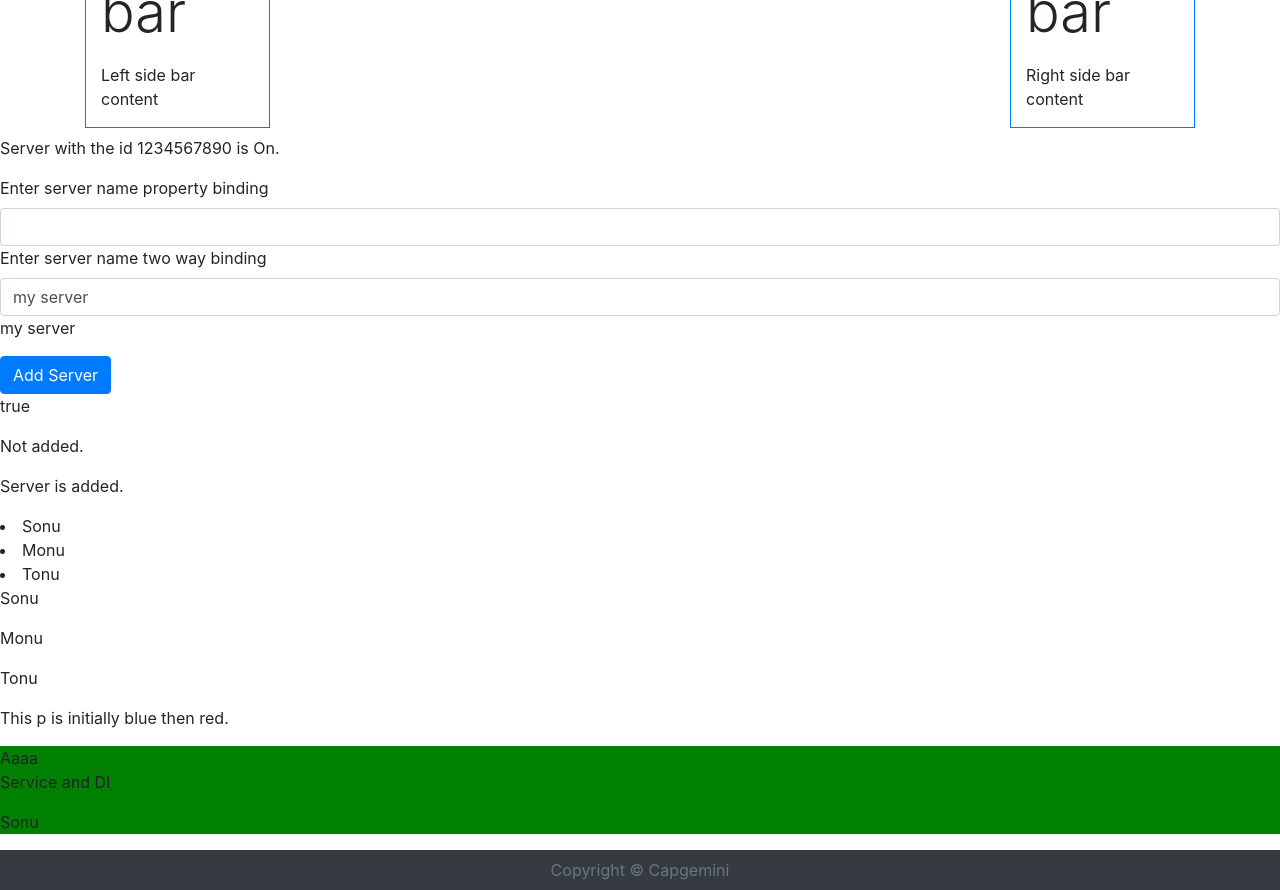
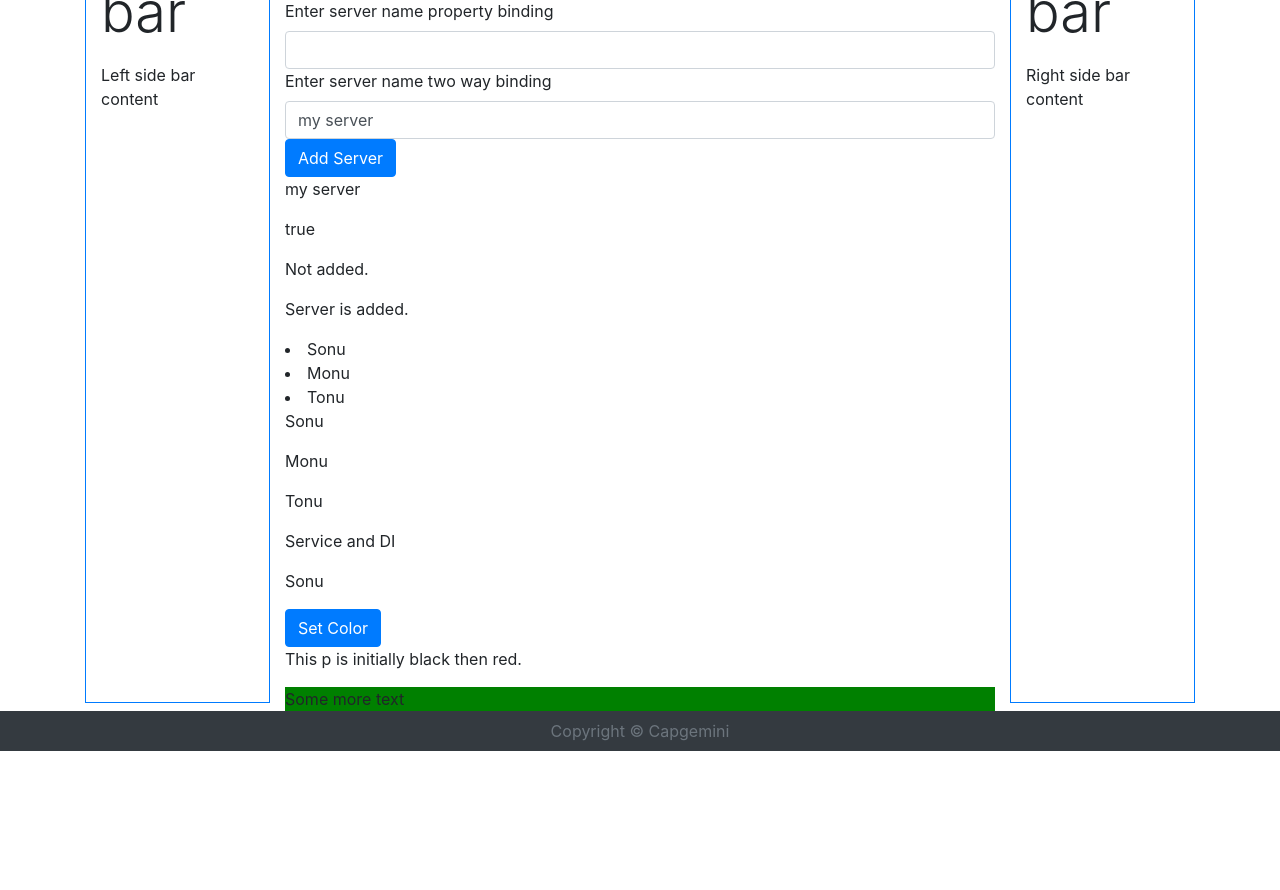
Before and after one commit to vamandeshmukh/cg-ang-app, an Angular app: page / in a window 1280 px wide. Shown: the part 220-1110 px from the top of the page. After the commit the page ends 971 px from the top, so only its background shows below. Built offline with nearby package versions, Linux system fonts and the light colour scheme.

Commit message:
Commit
Commit

```diff
--- a/src/app/app.component.html
+++ b/src/app/app.component.html
@@ -13,6 +13,8 @@
                 <p class="display-4">Main Content</p>
                 <p>Main content</p>
                 <!-- <main-content></main-content> -->
+                <app-header-data></app-header-data>
+
             </div>
 
             <div class="col-sm-2 sidenav border border-primary my-2 ">
@@ -21,8 +23,6 @@
                 <!-- <right-bar></right-bar> -->
             </div>
         </div>
-
     </div>
 </div>
-<app-header-data></app-header-data>
 <app-footer></app-footer>
--- a/src/app/app.module.ts
+++ b/src/app/app.module.ts
@@ -21,7 +21,7 @@ import { HeaderDataComponent } from './header-data/header-data.component';
     AppRoutingModule,
     FormsModule
   ],
-  providers: [CgDataService],
+  providers: [],
   bootstrap: [AppComponent]
 })
 export class AppModule { }
--- a/src/app/cg-data.service.ts
+++ b/src/app/cg-data.service.ts
@@ -6,7 +6,11 @@ import { Injectable } from '@angular/core';
 export class CgDataService {
 
   // http://localhost:8090/Employee
-  cgEmpData: string = "Sonu";
+  cgData: string = "Sonu";
+
+  getCgData(): string {
+    return this.cgData;
+  }
 
   constructor() { }
 }
--- a/src/app/header-data/header-data.component.html
+++ b/src/app/header-data/header-data.component.html
@@ -24,9 +24,9 @@
 <label>Enter server name two way binding</label>
 <input type="text" class="form-control" [(ngModel)]="serverName">
 
+<button class="btn btn-primary" (click)="onAddServer()">Add Server</button>
+
 <p>{{ serverName }}</p>
-
-<button class="btn btn-primary" (click)="setCurrentStyles()">Add Server</button>
 
 <p> {{addNewServer}} </p>
 <p> {{ serverAddStatus }} </p>
@@ -41,17 +41,12 @@
 
 <p *ngFor="let name of names">{{name}}</p>
 
-<p [ngStyle]="currentStyles">
-    This p is initially blue then red.
-</p>
+<p>Service and DI</p>
 
-<div [ngStyle]="{'background-color':addNewServer ? 'green' : 'red' }">Aaaa<div>
+<p> {{getCgData()}} </p>
 
-    <p>Service and DI</p>
-        <p> {{cgEmpData}} </p>
+<button class="btn btn-primary" (click)="setCurrentStyles()">Set Color</button>
 
+<p [ngStyle]="currentStyles">This p is initially black then red.</p>
 
-
-        <!-- <app-header-data-child> </app-header-data-child> -->
-
-        <!-- (event)="expression" -->
+<div [ngStyle]="{'background-color':addNewServer ? 'green' : 'red' }">Some more text<div></div>
--- a/src/app/header-data/header-data.component.ts
+++ b/src/app/header-data/header-data.component.ts
@@ -1,5 +1,5 @@
 import { Component, OnInit } from '@angular/core';
-import {CgDataService} from '../cg-data.service';
+import { CgDataService } from '../cg-data.service';
 
 @Component({
   selector: 'app-header-data',
@@ -8,13 +8,15 @@ import {CgDataService} from '../cg-data.service';
 })
 export class HeaderDataComponent extends CgDataService implements OnInit {
 
-  // empData: string = cgEmpData;
 
-  currentStyles: {};
-  /* . . . */
+  currentStyles: {
+
+  };
+
   setCurrentStyles() {
     this.currentStyles = {
-      'font-color' : 'red'
+      'color': 'red',
+      'background-color': 'blue'
     };
   }
 
@@ -43,7 +45,7 @@ export class HeaderDataComponent extends CgDataService implements OnInit {
     return this.serverStatus;
   }
 
-  constructor() {
+  constructor(cgDataService: CgDataService) {
     super();
     console.log(`constrcutor`);
     setTimeout(() => {
```
